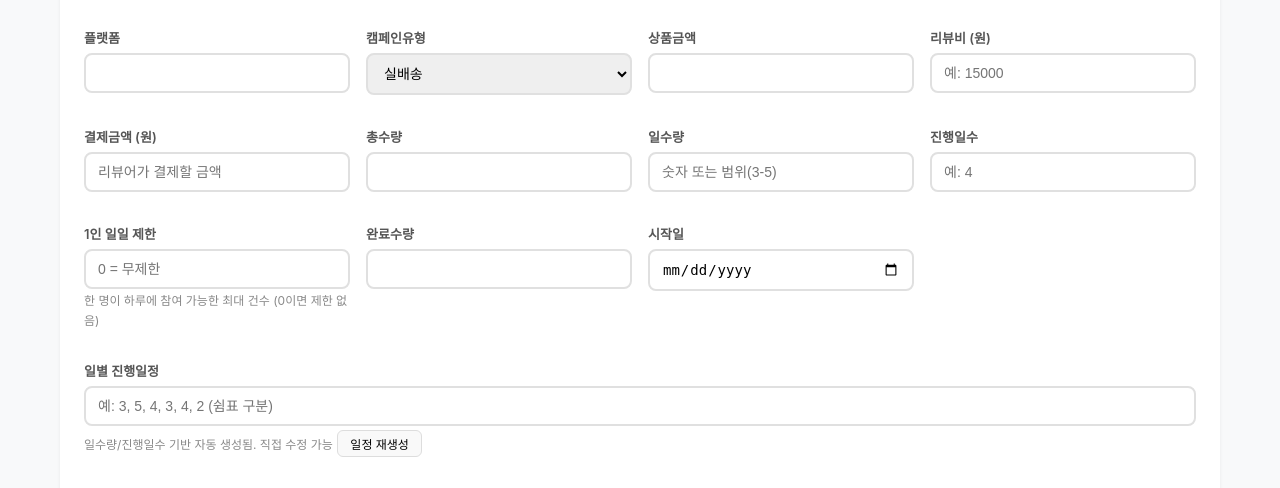
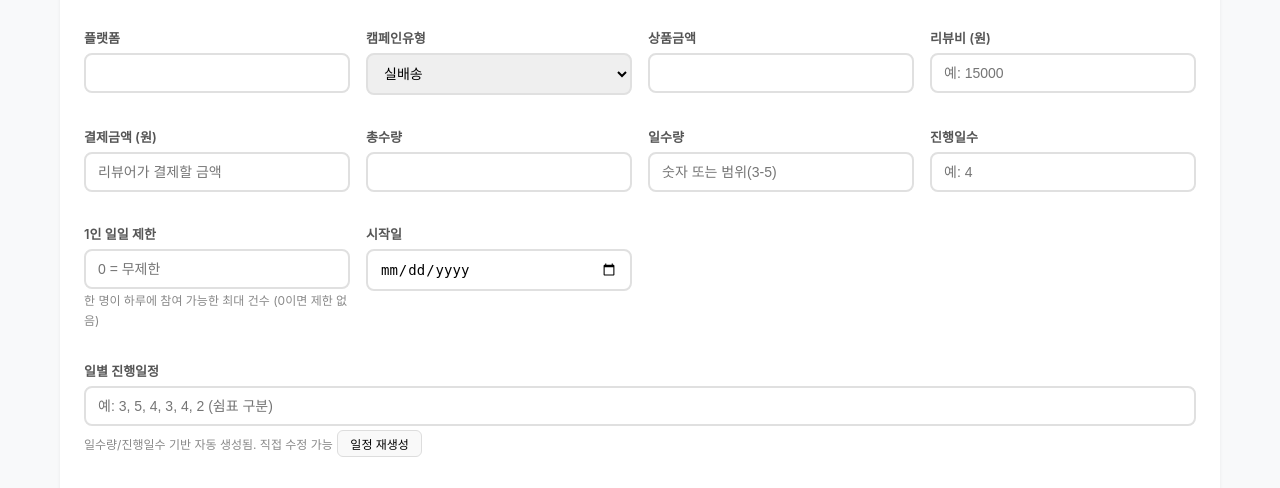
Before and after one commit to odong444/kabiseo-upload, a Flask app: template templates/admin/campaign_edit.html in a window 1280 px wide. Shown: the part 258-746 px from the top of the page. Run offline with Flask 3, Linux system fonts and the light colour scheme; the template is opened without the code that fills it, so the values that code supplies are empty.

Commit message:
캠페인 수정 폼에서 완료수량 필드 제거 (자동 집계값)
Co-Authored-By: Claude Opus 4.6 <noreply@anthropic.com>

```diff
--- a/admin.py
+++ b/admin.py
@@ -201,7 +201,7 @@ def campaign_edit_post(campaign_id):
     editable_fields = [
         "상태", "캠페인명", "상품명", "업체명", "플랫폼", "캠페인유형",
         "상품금액", "리뷰비", "결제금액",
-        "총수량", "일수량", "진행일수", "1인일일제한", "완료수량", "일정", "시작일",
+        "총수량", "일수량", "진행일수", "1인일일제한", "일정", "시작일",
         "구매가능시간", "중복허용",
         "상품링크", "키워드", "유입방식", "리뷰기한일수",
         "공개여부", "캠페인가이드", "메모", "홍보메시지",
--- a/templates/admin/campaign_edit.html
+++ b/templates/admin/campaign_edit.html
@@ -192,11 +192,6 @@
                     <label>1인 일일 제한</label>
                     <input type="number" name="1인일일제한" value="{{ campaign.get('1인일일제한', '') }}" min="0" placeholder="0 = 무제한">
                     <small style="color:#888;font-size:12px;">한 명이 하루에 참여 가능한 최대 건수 (0이면 제한 없음)</small>
-                </div>
-
-                <div class="form-group">
-                    <label>완료수량</label>
-                    <input type="number" name="완료수량" value="{{ campaign.get('완료수량', '') }}">
                 </div>
 
                 <div class="form-group">
```
